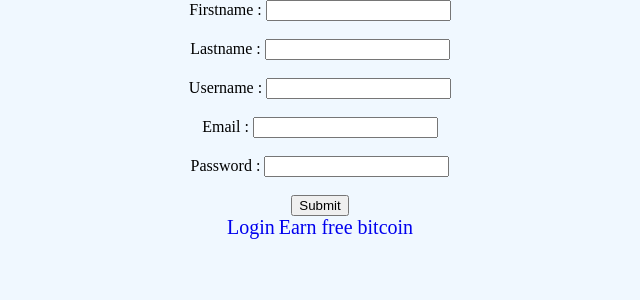
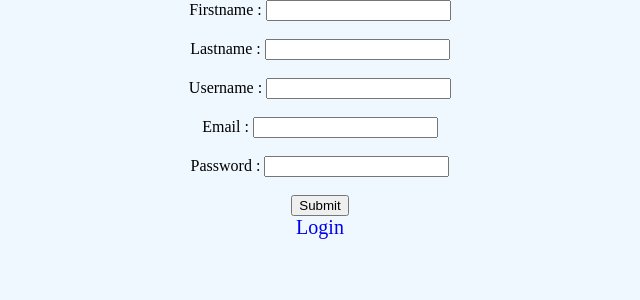
Before and after one commit to YusufAbdulkhaliq/Form-session, a PHP site: page / in a window 1280 px wide. Shown: the top 300 px of the page, without its empty margins (320-960 px from the left). Run offline with PHP 8.4, Linux system fonts and the light colour scheme.

Commit message:
Update index.php

```diff
--- a/Form2/index.php
+++ b/Form2/index.php
@@ -38,6 +38,6 @@
         <input type="submit" name= "submit">
     </form>
     <a href="login.php">Login</a>
- <a href="http://www.freebiebitcoin.com">Earn free bitcoin</a>
+
 </body>
 </html>
```
